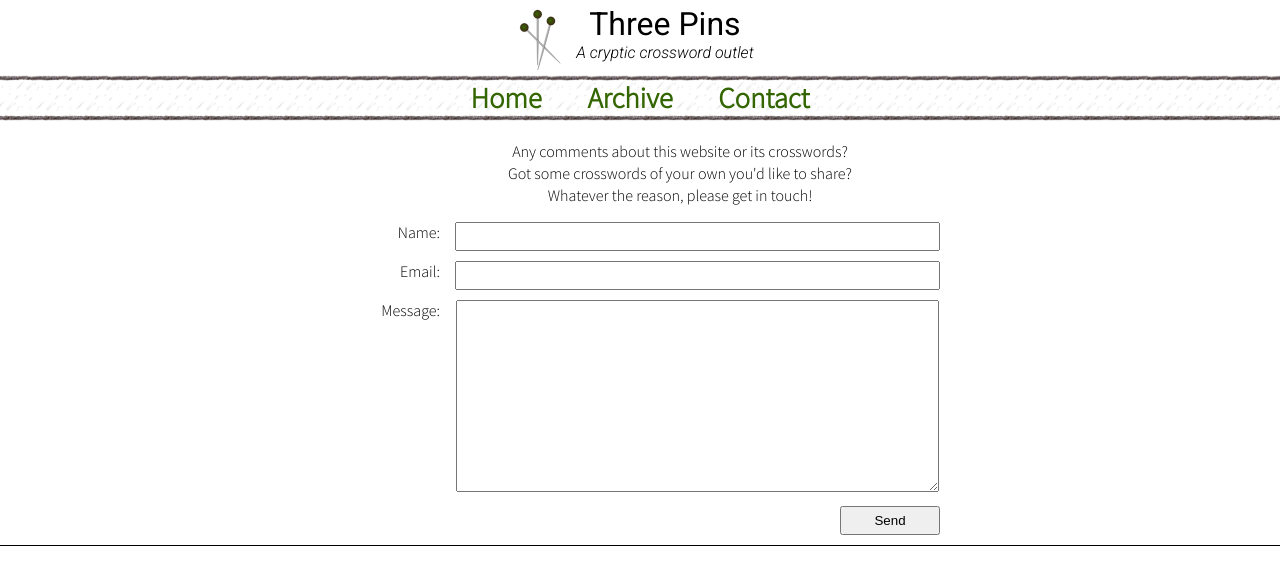
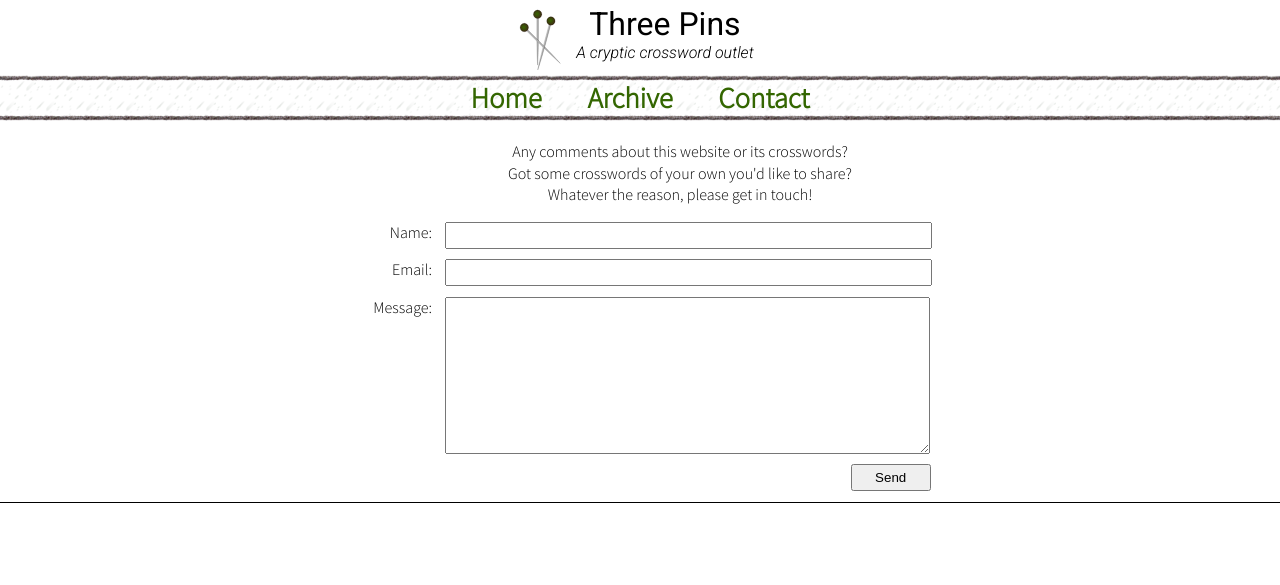
Before and after one commit to jomoore/threepins, a Django app: page /contact/ in a window 1280 px wide. Shown: the top 585 px of the page. Run offline with Django 3.2, Linux system fonts and the light colour scheme; some web fonts are replaced.

Commit message:
Make contact page layout more responsive.

```diff
--- a/static/style.css
+++ b/static/style.css
@@ -19,15 +19,15 @@ nav ul { padding: 5px; }
 nav li { display: inline; white-space: nowrap; }
 
 /* Contact */
-#contact { width: 600px; margin: auto; }
-#contact p { padding-left: 80px; padding-bottom: 2px; }
-#contact p:nth-last-child(2) { margin-bottom: 15px; }
-#contact input, #contact textarea { padding: 5px; width: 471px; margin-bottom: 10px; }
-#contact textarea { height: 180px; }
+#contact { max-width: 38em; margin: auto; }
+#contact p { text-align: centre; padding-bottom: 0.1em; }
+#contact p:nth-last-child(2) { margin-bottom: 1em; }
+#contact .warning { margin-bottom: 0.7em; color: red; }
+#contact label { float: left; clear: left; width: 6em; text-align: left; margin-left: 1em; }
+#contact input, #contact textarea { float: left; padding: 0.3em; width: 78%; margin: 0em 0em 0.8em 1em; }
+#contact textarea { height: 11em; }
+#contact input.send-button { width: 6em; float: right; clear: both; margin-right: 18.5%; }
 #contact input:focus, #contact textarea:focus { border: 2px solid #336600; }
-#contact input.send-button { width: 100px; float: right; }
-#contact label { float: left; text-align: right; margin-right: 15px; width: 100px; }
-#contact .warning { margin-bottom: 10px; color: red; }
 
 /* Grid */
 #grid { text-align: center; position: relative; }
@@ -50,10 +50,6 @@ nav li { display: inline; white-space: nowrap; }
 .down { border-left: 1px dashed; }
 
 /* Footer */
-#cookie-warning { color: white; background: #336600; text-align: center; position: fixed; bottom: 0%; width: 100%; padding: 3px; }
-#cookie-warning a { text-decoration: underline; color: SkyBlue; }
-#cookie-warning button { background: beige; border: none; border-radius: 3px; padding: 2px; margin-left: 10px; }
-#cookie-warning button:hover { background: white; }
 footer { border-top: 1px solid; clear: both; }
 
 @media screen {
@@ -87,6 +83,9 @@ footer { border-top: 1px solid; clear: both; }
 @media screen and (min-width: 720px) {
 	nav { font-size: 1.8em; }
 	nav li { padding: 20px; }
+	#contact p { padding-left: 5em; }
+	#contact label { text-align: right; margin-left: 0em; }
+	#contact input.send-button { margin-right: 1em; }
 }
 
 @media screen and (min-width: 1280px) {
@@ -112,7 +111,6 @@ footer { border-top: 1px solid; clear: both; }
 	.clue-box { width: 260px; }
 	.clue-box li { padding: 1px; }
 
-	#cookie-warning { display: none; }
 	footer { display: none; }
 }
 
```
